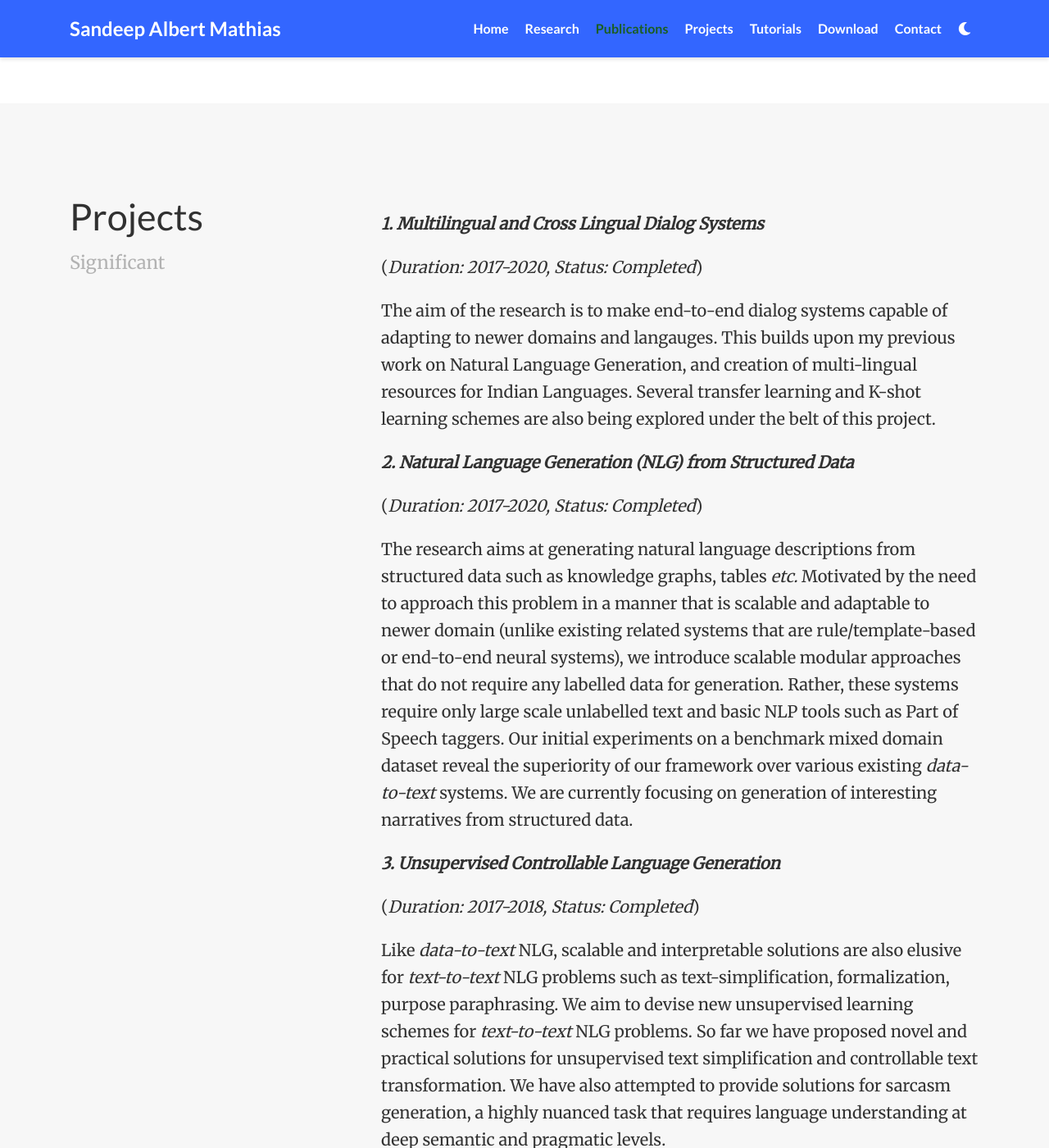
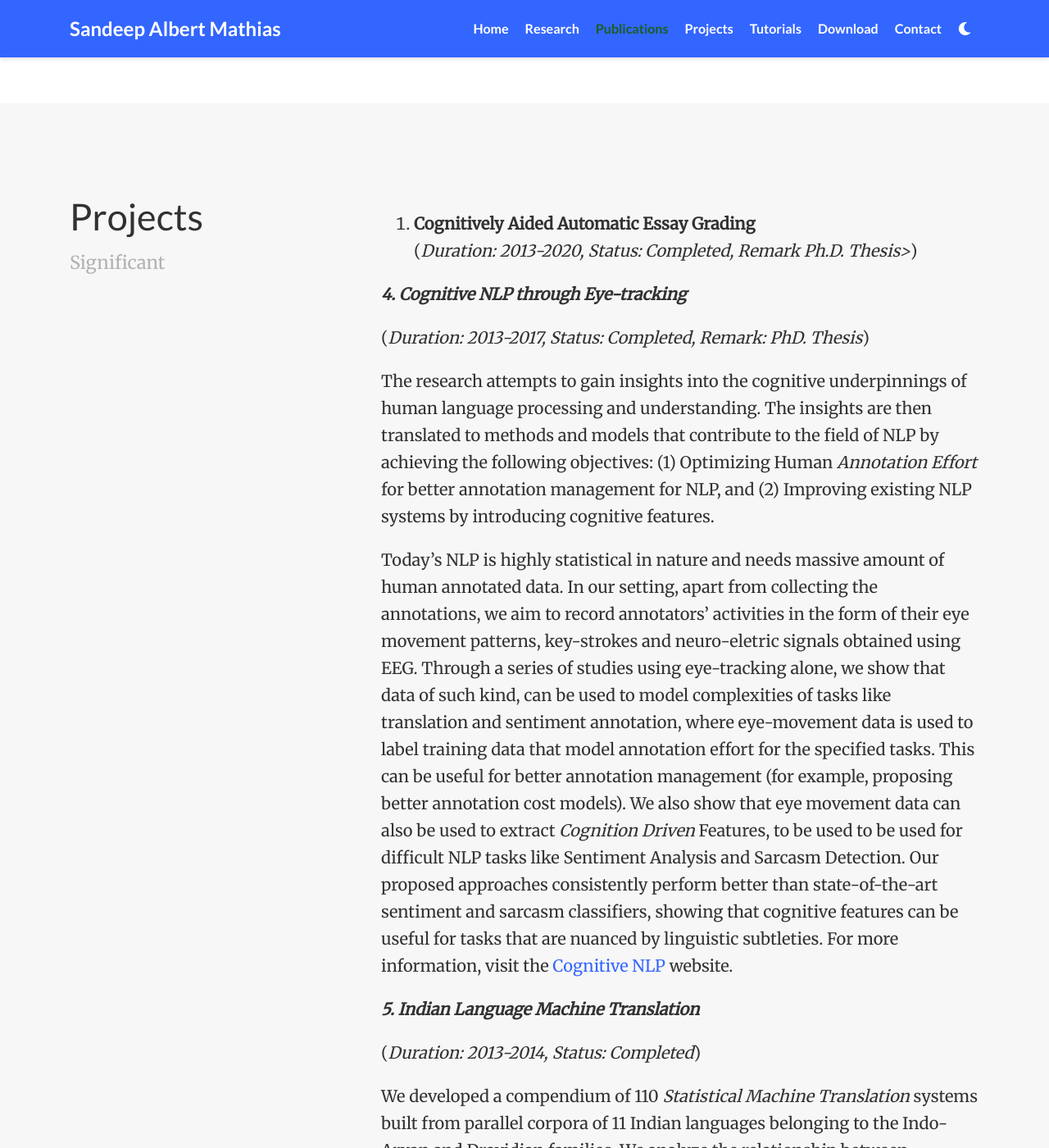
Before and after one commit to lwsam/lwsam.github.io, a Jekyll site: the page index.html, which Jekyll copies as it is, in a window 1280 px wide and 1400 px high, scrolled down 2084 px. Shown: the whole window at 82% size. Built offline with Jekyll 4.4.1, drawn with Linux system fonts in a browser that asks for light colours; nearby versions of some CDN libraries; Markdown is read by kramdown in place of the engine named in the settings; a style sheet for code colours, icons or effects is not loaded.

Commit message:
Update index.html

```diff
--- a/index.html
+++ b/index.html
@@ -234,7 +234,7 @@
 </li>
 </ol>
 <p><strong>Workshop Papers</strong></p>
-<ol start="3">
+<ol start="1">
 <li>
 	<p>Sandeep Mathias and Pushpak Bhattacharyya. <a href="papers/nlp-bea20-traits-comparison.pdf"> Can Neural Networks Automatically Score Essay Traits?</a>. <strong>NLP-BEA 2020</strong>. Seattle, USA. 10 July, 2020.</p>
 </li>
@@ -252,15 +252,12 @@
     <p>Significant</p>
   </div>
   <div class="col-xs-12 col-md-8">
-    <p><p><em><strong>1. Multilingual and Cross Lingual Dialog Systems</strong></em></p>
-<p>(<em>Duration: 2017-2020, Status: Completed</em>)</p>
-<p>The aim of the research is to make end-to-end dialog systems capable of adapting to newer domains and langauges. This builds upon my previous work on Natural Language Generation, and creation of multi-lingual resources for Indian Languages. Several transfer learning and K-shot learning schemes are also being explored under the belt of this project.</p>
-<p><em><strong>2. Natural Language Generation (NLG) from Structured Data</strong></em></p>
-<p>(<em>Duration: 2017-2020, Status: Completed</em>)</p>
-<p>The research aims at generating natural language descriptions from structured data such as knowledge graphs, tables <em>etc.</em> Motivated by the need to approach this problem in a manner that is scalable and adaptable to newer domain (unlike existing related systems that are rule/template-based or end-to-end neural systems), we introduce scalable modular approaches that do not require any labelled data for generation. Rather, these systems require only large scale unlabelled text and basic NLP tools such as Part of Speech taggers. Our initial experiments on a benchmark mixed domain dataset reveal the superiority of our framework over various existing <em>data-to-text</em> systems. We are currently focusing on generation of interesting narratives from structured data.</p>
-<p><em><strong>3. Unsupervised Controllable Language Generation</strong></em></p>
-<p>(<em>Duration: 2017-2018, Status: Completed</em>)</p>
-<p>Like <em>data-to-text</em> NLG, scalable and interpretable solutions are also elusive for <em>text-to-text</em> NLG problems such as text-simplification, formalization, purpose paraphrasing. We aim to devise new unsupervised learning schemes for <em>text-to-text</em> NLG problems. So far we have proposed novel and practical solutions for unsupervised text simplification and controllable text transformation. We have also attempted to provide solutions for sarcasm generation, a highly nuanced task that requires language understanding at deep semantic and pragmatic levels.</p>
+    <p>
+	<ol>
+	<li><strong>Cognitively Aided Automatic Essay Grading</strong>
+	<p>(<em>Duration: 2013-2020, Status: Completed, Remark Ph.D. Thesis></em>)</p>
+	</li>
+	</ol>
 	<p><em><strong>4. Cognitive NLP through Eye-tracking</strong></em></p>
 	<p>(<em>Duration: 2013-2017, Status: Completed, Remark: PhD. Thesis</em>)</p>
 	<p>The research attempts to gain insights into the cognitive underpinnings of human language processing and understanding. The insights are then translated to methods and models that contribute to the field of NLP by achieving the following objectives: (1) Optimizing Human <em>Annotation Effort</em> for better annotation management for NLP, and (2) Improving existing NLP systems by introducing cognitive features.</p>
```
Lines whose indentation alone changed are shown as unchanged.
